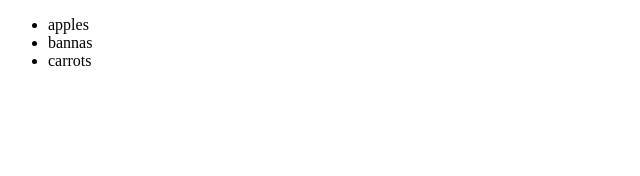
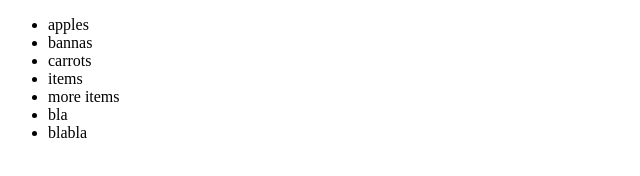
Before and after one commit to danielsimi1900/test1_github, a plain HTML site: page index.html in a window 1280 px wide. Shown: the whole page, without its empty margins (0-640 px from the left). Drawn offline with Linux system fonts and the light colour scheme.

Commit message:
more elements added to the list

```diff
--- a/index.html
+++ b/index.html
@@ -9,6 +9,10 @@
             <li>apples</li>
             <li>bannas</li>
             <li>carrots</li>
+            <li>items</li>
+            <li>more items</li>
+            <li>bla</li>
+            <li>blabla</li>
         </ul>
 
     </body>
```
